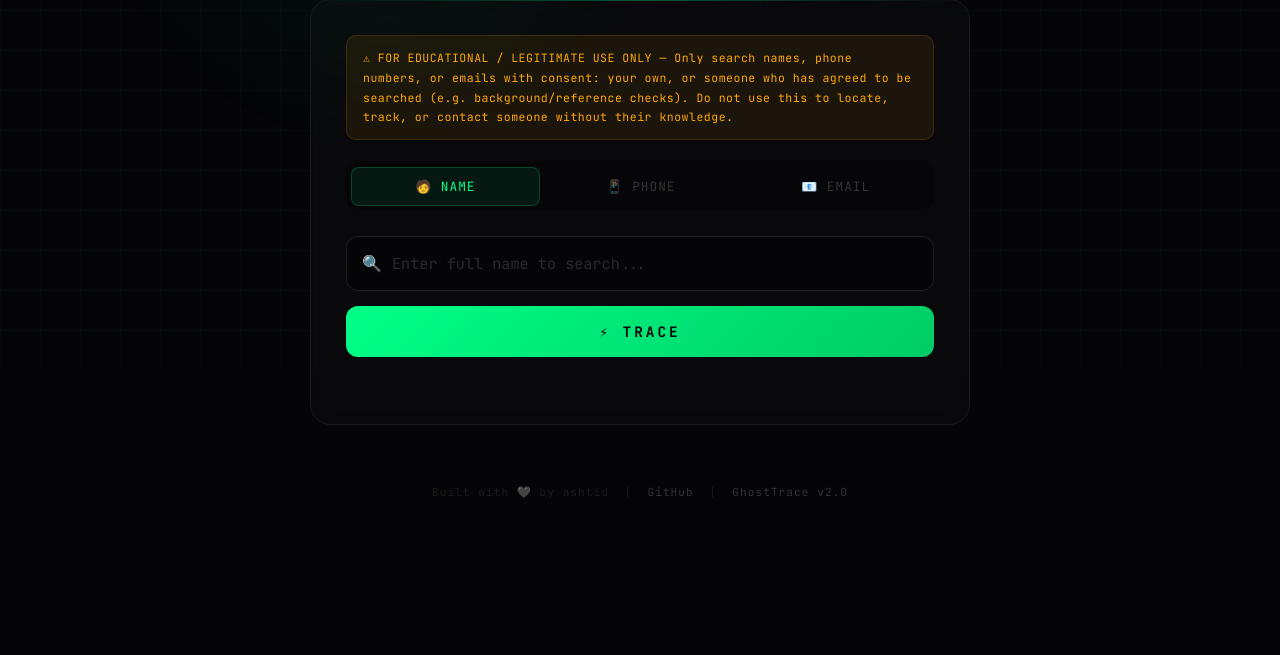
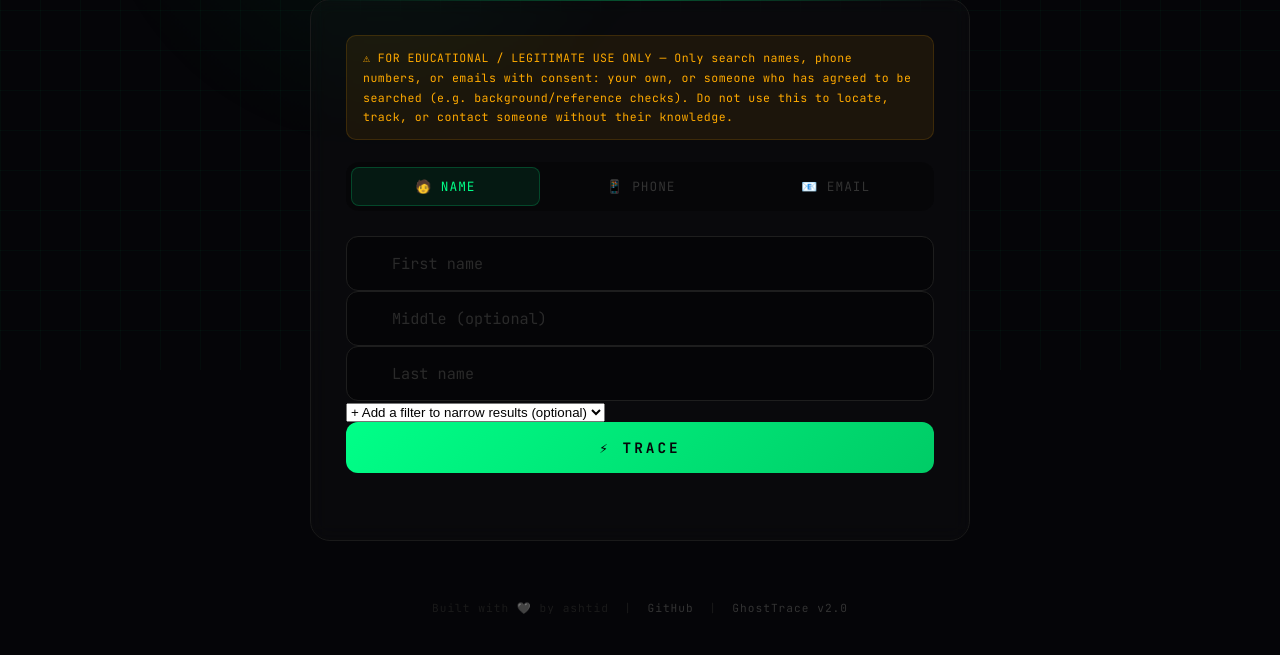
Before and after one commit to reboot-phoenix/ghosttrace, a Flask app: page / in a window 1280 px wide. Shown: the part 430-1085 px from the top of the page. Before the commit the page ends 928 px from the top, so only its background shows below. Run offline with Flask 3, Linux system fonts and the light colour scheme.

Commit message:
new index

```diff
--- a/templates/index.html
+++ b/templates/index.html
@@ -35,9 +35,60 @@
             <button id="btn-email" type="button">📧 EMAIL</button>
         </div>
 
-        <div class="input-wrapper">
-            <span class="input-icon">🔍</span>
-            <input type="text" id="query" placeholder="Enter full name to search..." autocomplete="off" spellcheck="false" />
+        <!-- NAME inputs -->
+        <div class="input-group" id="group-name">
+            <div class="input-row">
+                <input type="text" id="name-first" placeholder="First name" autocomplete="off" spellcheck="false" />
+                <input type="text" id="name-middle" placeholder="Middle (optional)" autocomplete="off" spellcheck="false" />
+                <input type="text" id="name-last" placeholder="Last name" autocomplete="off" spellcheck="false" />
+            </div>
+
+            <div class="filter-add-row">
+                <select id="filter-select">
+                    <option value="">+ Add a filter to narrow results (optional)</option>
+                    <option value="college">🎓 College / School</option>
+                    <option value="location">📍 Location</option>
+                    <option value="company">🏢 Company</option>
+                    <option value="jobtitle">💼 Job Title</option>
+                </select>
+            </div>
+
+            <div class="filter-tags" id="filter-tags"></div>
+        </div>
+
+        <!-- PHONE inputs -->
+        <div class="input-group hidden" id="group-phone">
+            <div class="input-row phone-row">
+                <select id="phone-country">
+                    <option value="+91" selected>🇮🇳 India (+91)</option>
+                    <option value="+1">🇺🇸 USA/Canada (+1)</option>
+                    <option value="+44">🇬🇧 UK (+44)</option>
+                    <option value="+61">🇦🇺 Australia (+61)</option>
+                    <option value="+971">🇦🇪 UAE (+971)</option>
+                    <option value="+65">🇸🇬 Singapore (+65)</option>
+                    <option value="+92">🇵🇰 Pakistan (+92)</option>
+                    <option value="+880">🇧🇩 Bangladesh (+880)</option>
+                    <option value="+977">🇳🇵 Nepal (+977)</option>
+                    <option value="+94">🇱🇰 Sri Lanka (+94)</option>
+                    <option value="+49">🇩🇪 Germany (+49)</option>
+                    <option value="+33">🇫🇷 France (+33)</option>
+                    <option value="+81">🇯🇵 Japan (+81)</option>
+                    <option value="+86">🇨🇳 China (+86)</option>
+                    <option value="+7">🇷🇺 Russia (+7)</option>
+                    <option value="+55">🇧🇷 Brazil (+55)</option>
+                    <option value="+27">🇿🇦 South Africa (+27)</option>
+                    <option value="+234">🇳🇬 Nigeria (+234)</option>
+                </select>
+                <input type="tel" id="phone-number" placeholder="Phone number" autocomplete="off" inputmode="numeric" />
+            </div>
+        </div>
+
+        <!-- EMAIL input -->
+        <div class="input-group hidden" id="group-email">
+            <div class="input-wrapper">
+                <span class="input-icon">📧</span>
+                <input type="email" id="email-input" placeholder="Enter email address..." autocomplete="off" spellcheck="false" />
+            </div>
         </div>
 
         <button class="scan-btn" type="button">⚡ TRACE</button>
```
